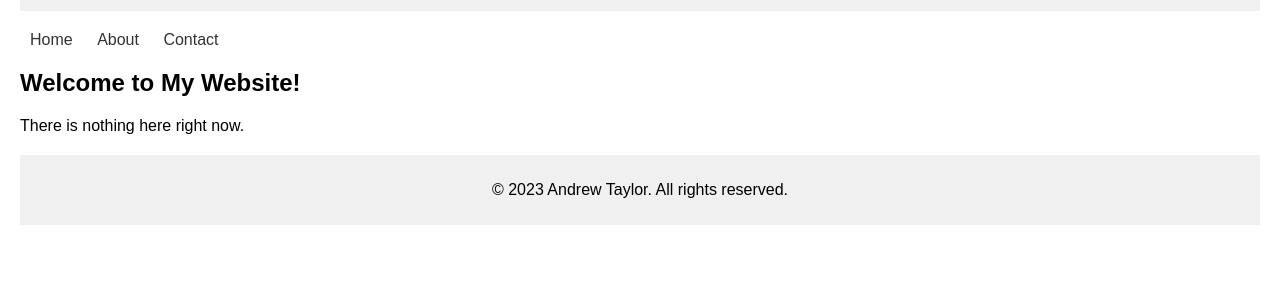
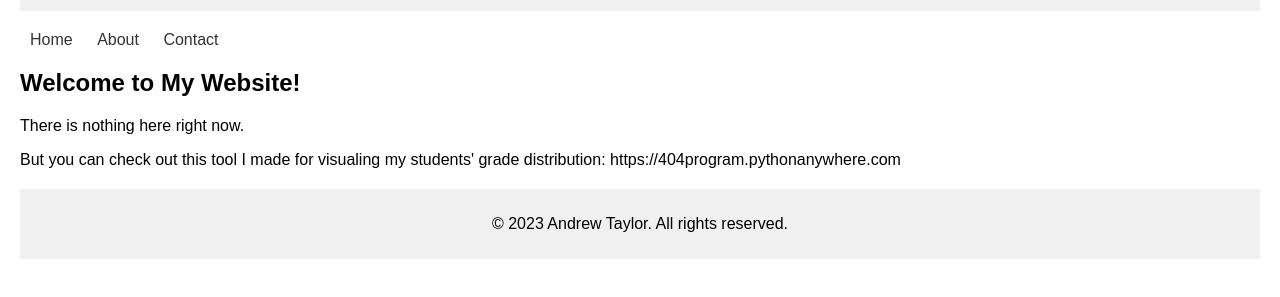
Before and after one commit to 404andrewtaylor/404andrewtaylor.github.io, a plain HTML site: page index.html in a window 1280 px wide. Shown: the part 109-406 px from the top of the page. Drawn offline with Linux system fonts and the light colour scheme.

Commit message:
Update index.html

```diff
--- a/index.html
+++ b/index.html
@@ -55,6 +55,7 @@
     <section>
         <h2>Welcome to My Website!</h2>
         <p>There is nothing here right now.</p>
+        <p>But you can check out this tool I made for visualing my students' grade distribution: https://404program.pythonanywhere.com</p>
     </section>
 
     <footer>
```
